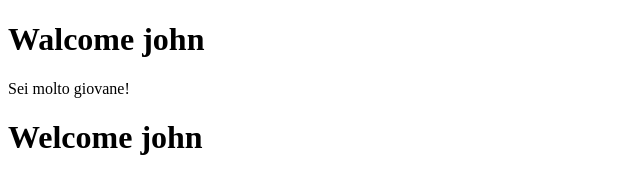
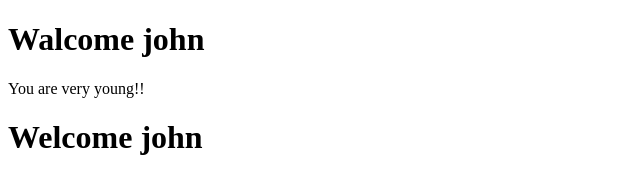
Before and after one commit to vrunafederico/Develhope-React, a React (Create React App) app: page / in a window 1280 px wide. Shown: the top 170 px of the page, without its empty margins (0-640 px from the left). Built offline with nearby package versions, Linux system fonts and the light colour scheme.

Commit message:
Conditional-Rendering-5

```diff
--- a/src/index.js
+++ b/src/index.js
@@ -17,6 +17,6 @@ export function Name(props) {
 
 export function Age2(props) {
   return(
-    props.age > 18 ? <p>Your age is {props.age}</p> : <p>Sei molto giovane!</p>
+    props.age > 18 ? <p>Your age is {props.age}</p> : <p>You are very young!!</p>
     )
 }
```
